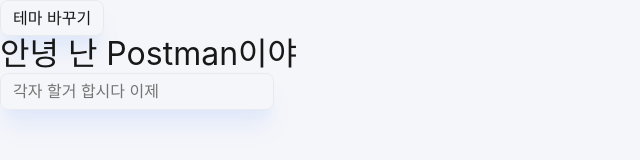
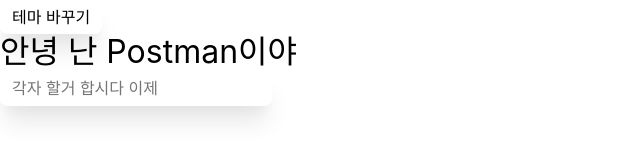
Before and after one commit to bbookng/zippyziggy, a Next.js app in the folder frontend/zippy-ziggy/: page / in a window 1280 px wide. Shown: the top 160 px of the page, without its empty margins (0-640 px from the left). Built offline with nearby package versions, Linux system fonts and the light colour scheme.

Commit message:
[FE] feat : 전역 테마 컬러 설정

```diff
--- a/frontend/zippy-ziggy/src/styles/theme.ts
+++ b/frontend/zippy-ziggy/src/styles/theme.ts
@@ -1,17 +1,38 @@
 import { DefaultTheme } from 'styled-components';
 
 const darkTheme: DefaultTheme = {
-  // 전역 설정 컬러
-  bgColor: 'var(--colors-black-90)',
-  navColor: 'var(--colors-black-60)',
-  textColor: 'var(--colors-white-90)',
-  textColor300: 'var(--colors-white-30)',
-  textColor100: 'var(--colors-white-100)',
-  whiteColor: 'var(--colors-white-100)',
-  borderColor: 'var(--colors-black-100)',
+  // 전역 설정 컬러 (모드가 바뀌면 바뀜)
   boxShadowLarge: 'var(--shadows-black-xl)',
 
-  // 시맨틱 컬러
+  blackColor100: 'var(--colors-white-100)',
+  blackColor90: 'var(--colors-white-90)',
+  blackColor80: 'var(--colors-white-80)',
+  blackColor70: 'var(--colors-white-70)',
+  blackColor60: 'var(--colors-white-60)',
+  blackColor50: 'var(--colors-white-50)',
+  blackColor40: 'var(--colors-white-40)',
+  blackColor30: 'var(--colors-white-30)',
+  blackColor20: 'var(--colors-white-20)',
+  blackColor10: 'var(--colors-white-10)',
+  blackColor05: 'var(--colors-white-05)',
+  blackColor03: 'var(--colors-white-03)',
+  blackColor00: 'var(--colors-white-00)',
+
+  whiteColor100: 'var(--colors-dark-100)',
+  whiteColor90: 'var(--colors-dark-90)',
+  whiteColor80: 'var(--colors-dark-80)',
+  whiteColor70: 'var(--colors-dark-70)',
+  whiteColor60: 'var(--colors-dark-60)',
+  whiteColor50: 'var(--colors-dark-50)',
+  whiteColor40: 'var(--colors-dark-40)',
+  whiteColor30: 'var(--colors-dark-30)',
+  whiteColor20: 'var(--colors-dark-20)',
+  whiteColor10: 'var(--colors-dark-10)',
+  whiteColor05: 'var(--colors-dark-05)',
+  whiteColor03: 'var(--colors-dark-03)',
+  whiteColor00: 'var(--colors-dark-00)',
+
+  // 시맨틱 컬러 (변경되지 않음)
   primaryColor: 'var(--colors-primary-100)',
   dangerColor: 'var(--colors-danger)',
   infoColor: 'var(--colors-info)',
@@ -21,21 +42,45 @@
   successColor: 'var(--colors-success)',
   bookmarkColor: 'var(--colors-bookmark)',
 
+  whiteColor: 'var(--colors-white-100)',
+  blackColor: 'var(--colors-black-100)',
+
   isDark: true,
 };
 
 const lightTheme: DefaultTheme = {
-  // 전역 설정 컬러
-  bgColor: 'var(--colors-background)',
-  navColor: '#ffffff',
-  textColor: 'var(--colors-black-90)',
-  textColor300: 'var(--colors-black-30)',
-  textColor100: 'var(--colors-black-100)',
-  whiteColor: 'var(--colors-white-100)',
-  borderColor: 'var(--colors-white-100)',
-  boxShadowLarge: 'var(--shadows-primary-xl)',
+  // 전역 설정 컬러 (모드가 바뀌면 바뀜)
+  boxShadowLarge: 'var(--shadows-black-xl)',
 
-  // 시맨틱 컬러
+  blackColor100: 'var(--colors-black-100)',
+  blackColor90: 'var(--colors-black-90)',
+  blackColor80: 'var(--colors-black-80)',
+  blackColor70: 'var(--colors-black-70)',
+  blackColor60: 'var(--colors-black-60)',
+  blackColor50: 'var(--colors-black-50)',
+  blackColor40: 'var(--colors-black-40)',
+  blackColor30: 'var(--colors-black-30)',
+  blackColor20: 'var(--colors-black-20)',
+  blackColor10: 'var(--colors-black-10)',
+  blackColor05: 'var(--colors-black-05)',
+  blackColor03: 'var(--colors-black-03)',
+  blackColor00: 'var(--colors-black-00)',
+
+  whiteColor100: 'var(--colors-white-100)',
+  whiteColor90: 'var(--colors-white-90)',
+  whiteColor80: 'var(--colors-white-80)',
+  whiteColor70: 'var(--colors-white-70)',
+  whiteColor60: 'var(--colors-white-60)',
+  whiteColor50: 'var(--colors-white-50)',
+  whiteColor40: 'var(--colors-white-40)',
+  whiteColor30: 'var(--colors-white-30)',
+  whiteColor20: 'var(--colors-white-20)',
+  whiteColor10: 'var(--colors-white-10)',
+  whiteColor05: 'var(--colors-white-05)',
+  whiteColor03: 'var(--colors-white-03)',
+  whiteColor00: 'var(--colors-white-00)',
+
+  // 시맨틱 컬러 (변경되지 않음)
   primaryColor: 'var(--colors-primary-100)',
   dangerColor: 'var(--colors-danger)',
   infoColor: 'var(--colors-info)',
@@ -45,6 +90,9 @@
   successColor: 'var(--colors-success)',
   bookmarkColor: 'var(--colors-bookmark)',
 
+  whiteColor: 'var(--colors-white-100)',
+  blackColor: 'var(--colors-black-100)',
+
   isDark: false,
 };
 
--- a/frontend/zippy-ziggy/src/styles/variable.css
+++ b/frontend/zippy-ziggy/src/styles/variable.css
@@ -56,7 +56,23 @@
   --colors-black-30: rgba(0, 0, 0, 0.3);
   --colors-black-20: rgba(0, 0, 0, 0.2);
   --colors-black-10: rgba(0, 0, 0, 0.1);
-  --colors-black-0: rgba(0, 0, 0, 0);
+  --colors-black-05: rgba(0, 0, 0, 0.05);
+  --colors-black-03: rgba(0, 0, 0, 0.03);
+  --colors-black-00: rgba(0, 0, 0, 0);
+
+  --colors-dark-100: rgba(48, 48, 48, 1);
+  --colors-dark-90: rgba(48, 48, 48, 0.9);
+  --colors-dark-80: rgba(48, 48, 48, 0.8);
+  --colors-dark-70: rgba(48, 48, 48, 0.7);
+  --colors-dark-60: rgba(48, 48, 48, 0.6);
+  --colors-dark-50: rgba(48, 48, 48, 0.5);
+  --colors-dark-40: rgba(48, 48, 48, 0.4);
+  --colors-dark-30: rgba(48, 48, 48, 0.3);
+  --colors-dark-20: rgba(48, 48, 48, 0.2);
+  --colors-dark-10: rgba(48, 48, 48, 0.1);
+  --colors-dark-05: rgba(48, 48, 48, 0.05);
+  --colors-dark-03: rgba(48, 48, 48, 0.03);
+  --colors-dark-00: rgba(48, 48, 48, 0);
 
   --colors-white-100: rgba(255, 255, 255, 1);
   --colors-white-90: rgba(255, 255, 255, 0.9);
@@ -68,7 +84,9 @@
   --colors-white-30: rgba(255, 255, 255, 0.3);
   --colors-white-20: rgba(255, 255, 255, 0.2);
   --colors-white-10: rgba(255, 255, 255, 0.1);
-  --colors-white-0: rgba(255, 255, 255, 0);
+  --colors-white-05: rgba(255, 255, 255, 0.05);
+  --colors-white-03: rgba(255, 255, 255, 0.03);
+  --colors-white-00: rgba(255, 255, 255, 0);
 
   --colors-success: #4ade80;
   --colors-danger: #f87171;
@@ -79,21 +97,6 @@
   --colors-bookmark: #10c600;
   --colors-background: #f5f6fa;
   --colors-gpt: #74aa9c;
-
-  --colors-border: rgba(0, 0, 0, 0.05);
-  --colors-box: rgba(0, 0, 0, 0.03);
-  --colors-box-primary: rgba(16, 198, 0, 0.05);
-  --colors-box-card-primary: #f3fcf2;
-  --colors-background-white: var(--colors-white-100);
-  --colors-box-card-white: var(--colors-white-100);
-  --colors-box-white: var(--colors-white-100);
-  --colors-typo-white: var(--colors-white-100);
-  --colors-typo-button-white: var(--colors-white-100);
-  --colors-typo-title: var(--colors-black-90);
-  --colors-typo-input: var(--colors-black-90);
-  --colors-typo-text: var(--colors-black-70);
-  --colors-typo-sub: var(--colors-black-30);
-  --colors-typo-placeholder: var(--colors-black-30);
 
   /* Breakpoints */
   --breakpoints-phone: 768px;
```
Also changed, not shown: frontend/zippy-ziggy/src/styles/styled.d.ts (+31 -8 lines).
